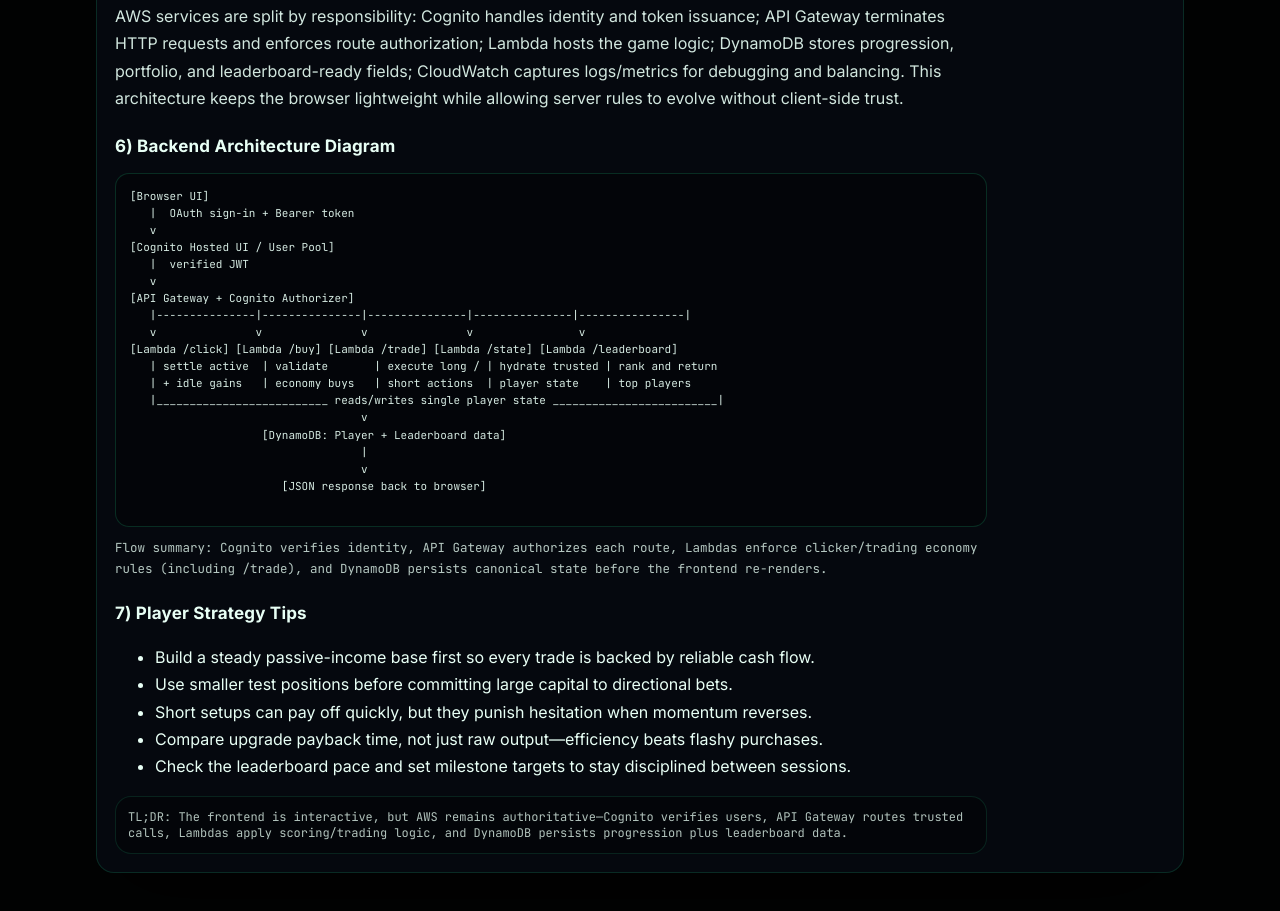
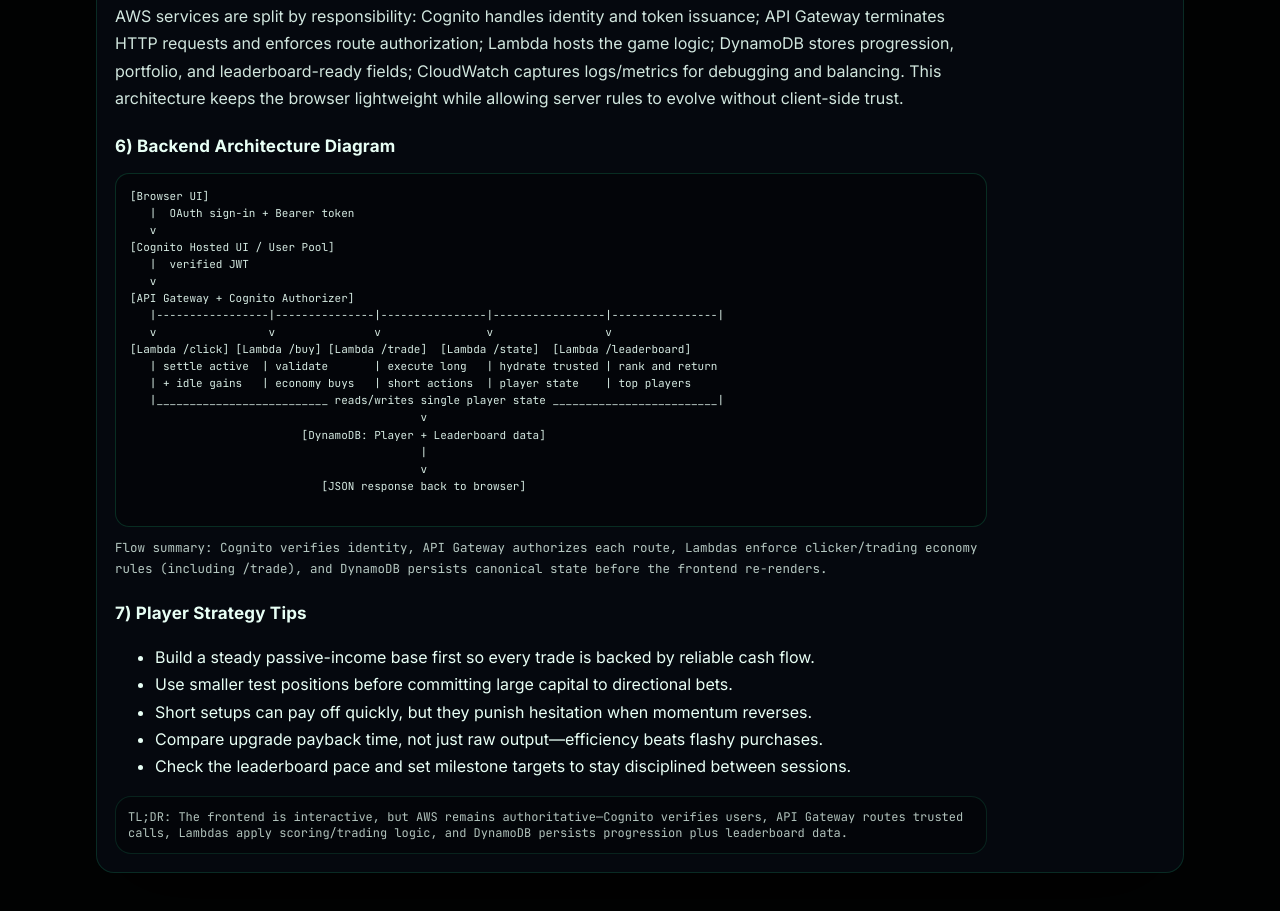
Before and after one commit to EthanBCode/FinanceClicker, a website: page public/how-it-works.html in a window 1280 px wide. Shown: the part 1493-2404 px from the top of the page. Drawn offline with Linux system fonts and the light colour scheme.

Commit message:
Diagram fix

```diff
--- a/public/how-it-works.html
+++ b/public/how-it-works.html
@@ -126,17 +126,17 @@
    |  verified JWT
    v
 [API Gateway + Cognito Authorizer]
-   |---------------|---------------|---------------|---------------|----------------|
-   v               v               v               v                v
-[Lambda /click] [Lambda /buy] [Lambda /trade] [Lambda /state] [Lambda /leaderboard]
-   | settle active  | validate       | execute long / | hydrate trusted | rank and return
+   |-----------------|---------------|----------------|-----------------|----------------|
+   v                 v               v                v                 v
+[Lambda /click] [Lambda /buy] [Lambda /trade]  [Lambda /state]  [Lambda /leaderboard]
+   | settle active  | validate       | execute long   | hydrate trusted | rank and return
    | + idle gains   | economy buys   | short actions  | player state    | top players
    |__________________________ reads/writes single player state _________________________|
-                                   v
-                    [DynamoDB: Player + Leaderboard data]
-                                   |
-                                   v
-                       [JSON response back to browser]
+                                            v
+                          [DynamoDB: Player + Leaderboard data]
+                                            |
+                                            v
+                             [JSON response back to browser]
         </pre>
         <p class="diagram-caption">
           Flow summary: Cognito verifies identity, API Gateway authorizes each route, Lambdas enforce clicker/trading
```
